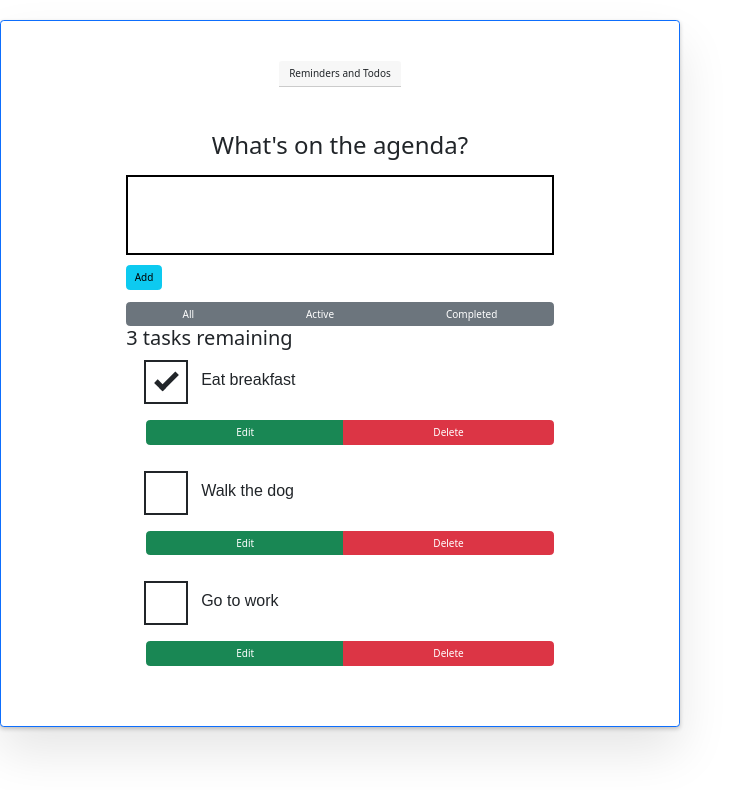
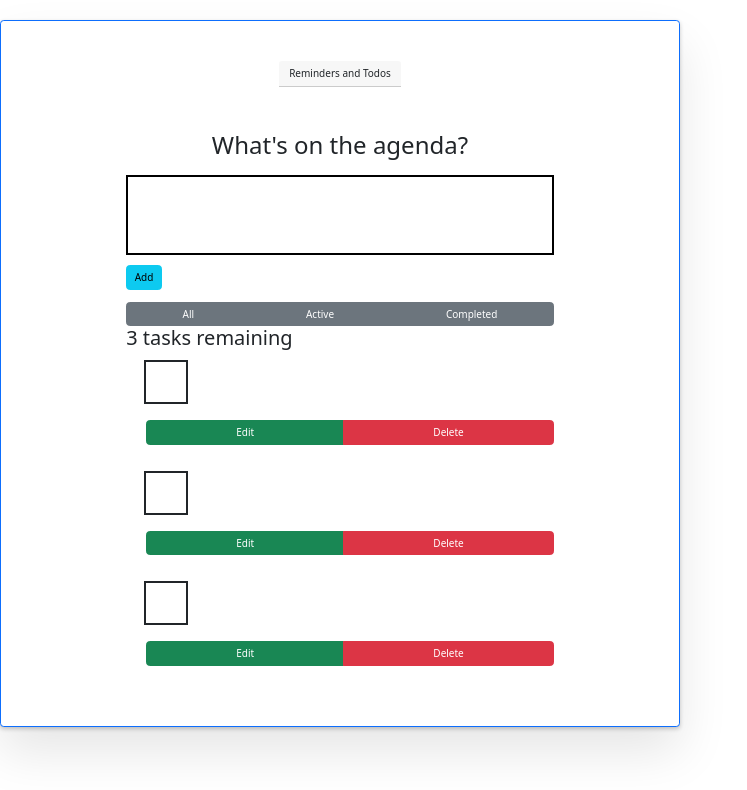
Before and after one commit to smcconaha/reminder-list, a React (Create React App) app in the folder to-do/: page / in a window 1280 px wide. Shown: the top 790 px of the page, without its empty margins (0-747 px from the left). Built offline with nearby package versions, Linux system fonts and the light colour scheme.

Commit message:
Updated map of DATA props to render the Todo component

```diff
--- a/to-do/src/App.js
+++ b/to-do/src/App.js
@@ -4,7 +4,8 @@ import "./../node_modules/bootstrap/dist/js/bootstrap.min.js";
 import Todo from "./components/Todo";
 
 function App(props) {
-  console.log(props.tasks)
+  //retrieve tasks from index.js, loop thru data with map and return todo component for each
+  const todoList = props.tasks?.map((task) => <Todo />);
   return (
     <div className="card border-primary mb-3 todoapp stack-large">
       <div className="card-header">Reminders and Todos</div>
@@ -51,9 +52,7 @@ function App(props) {
             className="todo-list stack-large stack-exception"
             aria-labelledby="list-heading"
           >
-            <Todo title="Eat breakfast" completed={true} id="todo-0"/>
-            <Todo title="Walk the dog" completed={false} id="todo-1"/>
-            <Todo title="Go to work" completed={false} id="todo-2"/>
+            {todoList}
           </ul>
       </div>
     </div>
--- a/to-do/src/components/Todo.js
+++ b/to-do/src/components/Todo.js
@@ -1,5 +1,6 @@
 import React from "react";
 
+//props are passes down from parent App.js file but defined in the index.js as DATA
 export default function Todo (props) {
     return (
         <li className="todo stack-small">
```
